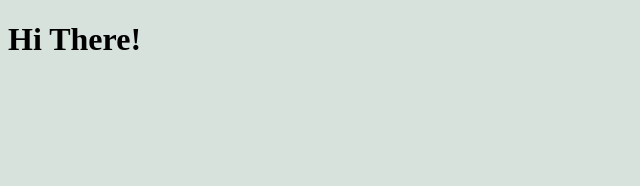
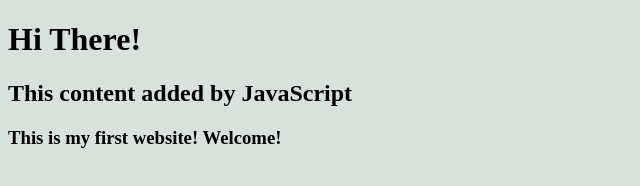
Before and after one commit to makenzieadams/makenzies-website, a plain HTML site: page index.html in a window 1280 px wide. Shown: the whole page, without its empty margins (0-640 px from the left). Drawn offline with Linux system fonts and the light colour scheme.

Commit message:
add script.js, connect to index.html

```diff
--- a/index.html
+++ b/index.html
@@ -6,5 +6,6 @@
   </head>
   <body>
     <h1>Hi There!</h1>
+    <script src="script.js"></script>
   </body>
 </html>
--- /dev/null
+++ b/script.js
@@ -0,0 +1,7 @@
+const h2 = document.createElement("h2");
+h2.textContent = "This content added by JavaScript";
+document.querySelector("body").appendChild(h2);
+
+const h3 = document.createElement("h3");
+h3.textContent = "This is my first website! Welcome!";
+document.querySelector("body").appendChild(h3);
```
